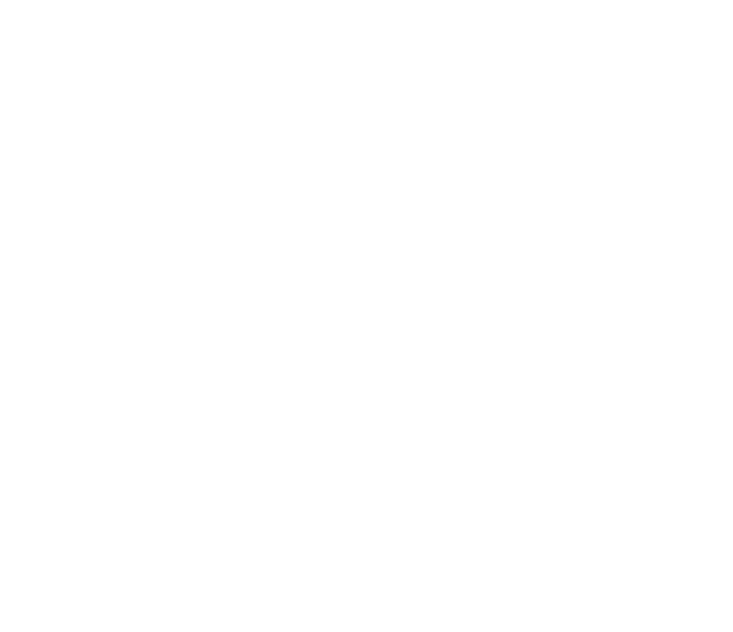
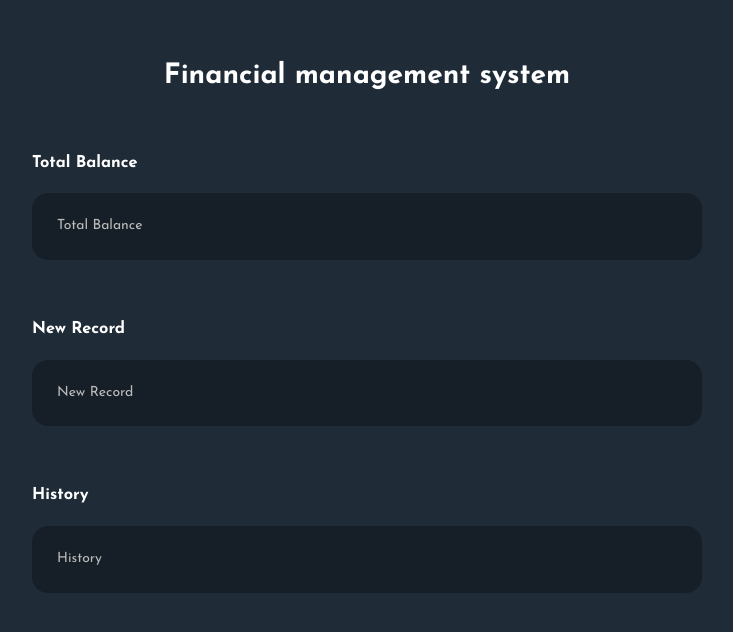
Before and after one commit to NataliaPylypenko/JavaScriptTasks, a plain HTML site: page 01/index.html in a window 1280 px wide. Shown: the whole page, without its empty margins (273-1006 px from the left). Drawn offline with Linux system fonts and the light colour scheme.

Commit message:
added layout

```diff
--- a/01/index.html
+++ b/01/index.html
@@ -6,8 +6,41 @@
           content="width=device-width, user-scalable=no, initial-scale=1.0, maximum-scale=1.0, minimum-scale=1.0">
     <meta http-equiv="X-UA-Compatible" content="ie=edge">
     <title>1. Financial management system</title>
+    <link rel="preconnect" href="https://fonts.googleapis.com">
+    <link rel="preconnect" href="https://fonts.gstatic.com" crossorigin>
+    <link href="https://fonts.googleapis.com/css2?family=Josefin+Sans:wght@300;400;600;700&display=swap" rel="stylesheet">
+    <link rel="stylesheet" href="style.css">
 </head>
 <body>
+
+<div class="main">
+    <div class="container">
+        <h1 class="h1">Financial management system</h1>
+    </div>
+
+    <div class="container ">
+        <h3 class="h3">Total Balance</h3>
+        <div class="wrapper">
+            Total Balance
+        </div>
+    </div>
+
+    <div class="container ">
+        <h3 class="h3">New Record</h3>
+        <div class="wrapper">
+            <form action="">
+                New Record
+            </form>
+        </div>
+    </div>
+
+    <div class="container ">
+        <h3 class="h3">History</h3>
+        <div class="wrapper">
+            History
+        </div>
+    </div>
+</div>
 
 <script src="./js/main.js"></script>
 </body>
--- /dev/null
+++ b/01/style.css
@@ -0,0 +1,56 @@
+* {
+    box-sizing: border-box;
+    margin: 0;
+    padding: 0;
+}
+
+:root {
+    /* Main color */
+    --danger: #C71254;
+    --warning: #F0C20C;
+    --success: #6ECC39;
+    --primary: #0D47A1;
+
+    /* Neutral Color */
+    --black: #000;
+    --darknessGray: #141414; /* button */
+    --darkGray: #161f27; /* wrapper */
+    --gray: #202b38;  /* body */
+    --lightGray: #444857; /* input */
+    --lightnessGray: #BBB; /* text */
+    --white: #FFF;
+}
+
+body {
+    font-family: 'Josefin Sans', sans-serif;
+    font-size: 14px;
+    line-height: 1.2;
+    font-weight: 400;
+    padding: 60px 0;
+    color: var(--lightnessGray);
+    background-color: var(--gray);
+}
+
+/*--------------------- /General ---------------------*/
+
+.container {
+    width: 100%;
+    max-width: 670px;
+    margin: 0 auto 60px;
+}
+
+.h1 {
+    color: var(--white);
+    text-align: center;
+}
+
+.h3 {
+    color: var(--white);
+    margin-bottom: 20px;
+}
+
+.wrapper {
+    padding: 25px;
+    border-radius: 16px;
+    background-color: var(--darkGray);
+}
```
